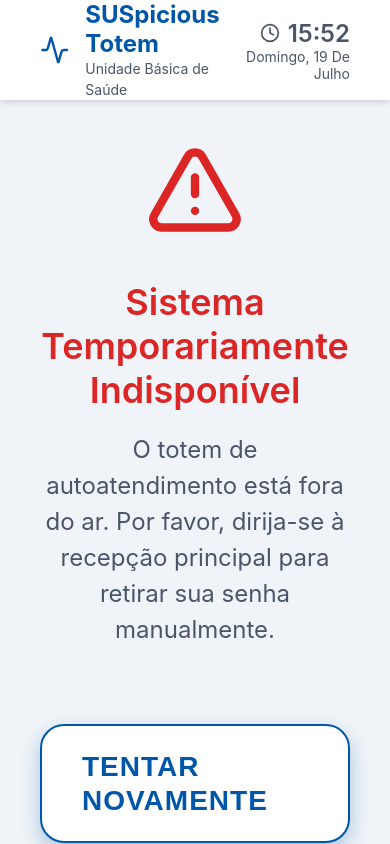
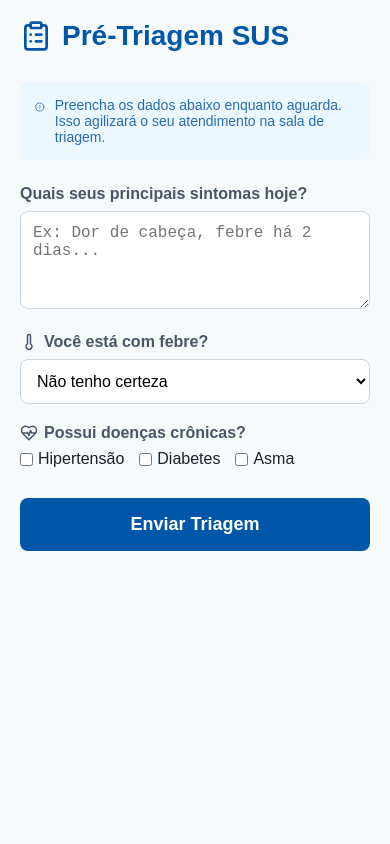
Before and after one commit to Gabriell-Ilius/SUSpicious_Totem, a React (Vite) app in the folder frontend/: page /triagem/1 in a window 390 px wide. Built offline with nearby package versions, Linux system fonts and the light colour scheme.

Commit message:
feat: mock triage form for mobile devices

```diff
--- a/frontend/src/App.jsx
+++ b/frontend/src/App.jsx
@@ -13,10 +13,21 @@
 import PainelSenhas from './pages/PainelSenhas';
 import ErrorPage from './pages/ErrorPage';
 import ErrorPrinter from './pages/ErrorPrinter';
+import TriagemMobile from './pages/TriagemMobile';
 
 function App() {
   const location = useLocation();
   const isPainel = location.pathname === '/painel';
+
+  const isMobile = location.pathname.startsWith('/triagem');
+
+  if (isMobile) {
+    return (
+      <Routes location={location} key={location.pathname}>
+        <Route path="/triagem/:id" element={<TriagemMobile />} />
+      </Routes>
+    );
+  }
 
   return (
     <div className="app-container">
--- /dev/null
+++ b/frontend/src/pages/TriagemMobile.jsx
@@ -0,0 +1,97 @@
+import React, { useState } from 'react';
+import { useParams } from 'react-router-dom';
+import { motion } from 'framer-motion';
+import { ClipboardList, CheckCircle2, HeartPulse, Thermometer, AlertCircle } from 'lucide-react';
+
+const TriagemMobile = () => {
+  const { id } = useParams();
+  const [enviado, setEnviado] = useState(false);
+
+  const handleSubmit = (e) => {
+    e.preventDefault();
+    setEnviado(true);
+  };
+
+  if (enviado) {
+    return (
+      <div style={{ padding: '20px', maxWidth: '500px', margin: '0 auto', textAlign: 'center', fontFamily: 'sans-serif' }}>
+        <motion.div initial={{ scale: 0 }} animate={{ scale: 1 }} style={{ color: '#38a169', marginTop: '50px' }}>
+          <CheckCircle2 size={80} style={{ margin: '0 auto' }} />
+        </motion.div>
+        <h2 style={{ color: '#2d3748', marginTop: '20px' }}>Triagem Enviada!</h2>
+        <p style={{ color: '#4a5568', lineHeight: '1.5' }}>
+          As informações foram enviadas diretamente para a enfermeira. Aguarde ser chamado no painel!
+        </p>
+      </div>
+    );
+  }
+
+  return (
+    <div style={{ padding: '20px', maxWidth: '500px', margin: '0 auto', fontFamily: 'sans-serif', backgroundColor: '#f7fafc', minHeight: '100vh' }}>
+      <div style={{ display: 'flex', alignItems: 'center', gap: '10px', marginBottom: '30px', color: '#0056A8' }}>
+        <ClipboardList size={32} />
+        <h2 style={{ margin: 0 }}>Pré-Triagem SUS</h2>
+      </div>
+
+      <div style={{ backgroundColor: '#ebf8ff', padding: '15px', borderRadius: '8px', marginBottom: '25px', fontSize: '14px', color: '#2b6cb0', display: 'flex', gap: '10px' }}>
+        <AlertCircle size={20} />
+        <span>Preencha os dados abaixo enquanto aguarda. Isso agilizará o seu atendimento na sala de triagem.</span>
+      </div>
+
+      <form onSubmit={handleSubmit} style={{ display: 'flex', flexDirection: 'column', gap: '20px' }}>
+        <div>
+          <label style={{ display: 'block', marginBottom: '8px', fontWeight: 'bold', color: '#4a5568' }}>Quais seus principais sintomas hoje?</label>
+          <textarea
+            required
+            rows={4}
+            style={{ width: '100%', padding: '12px', borderRadius: '8px', border: '1px solid #cbd5e0', fontSize: '16px', boxSizing: 'border-box' }}
+            placeholder="Ex: Dor de cabeça, febre há 2 dias..."
+          />
+        </div>
+
+        <div>
+          <label style={{ display: 'block', marginBottom: '8px', fontWeight: 'bold', color: '#4a5568', display: 'flex', alignItems: 'center', gap: '6px' }}>
+            <Thermometer size={18} /> Você está com febre?
+          </label>
+          <select style={{ width: '100%', padding: '12px', borderRadius: '8px', border: '1px solid #cbd5e0', fontSize: '16px', backgroundColor: 'white' }}>
+            <option>Não tenho certeza</option>
+            <option>Sim, alta (acima de 38°)</option>
+            <option>Sim, baixa</option>
+            <option>Não</option>
+          </select>
+        </div>
+
+        <div>
+          <label style={{ display: 'block', marginBottom: '8px', fontWeight: 'bold', color: '#4a5568', display: 'flex', alignItems: 'center', gap: '6px' }}>
+            <HeartPulse size={18} /> Possui doenças crônicas?
+          </label>
+          <div style={{ display: 'flex', gap: '15px', flexWrap: 'wrap' }}>
+            <label style={{ display: 'flex', alignItems: 'center', gap: '5px' }}><input type="checkbox" /> Hipertensão</label>
+            <label style={{ display: 'flex', alignItems: 'center', gap: '5px' }}><input type="checkbox" /> Diabetes</label>
+            <label style={{ display: 'flex', alignItems: 'center', gap: '5px' }}><input type="checkbox" /> Asma</label>
+          </div>
+        </div>
+
+        <motion.button
+          whileTap={{ scale: 0.95 }}
+          type="submit"
+          style={{
+            backgroundColor: '#0056A8',
+            color: 'white',
+            border: 'none',
+            padding: '16px',
+            borderRadius: '8px',
+            fontSize: '18px',
+            fontWeight: 'bold',
+            marginTop: '10px',
+            cursor: 'pointer'
+          }}
+        >
+          Enviar Triagem
+        </motion.button>
+      </form>
+    </div>
+  );
+};
+
+export default TriagemMobile;
```
